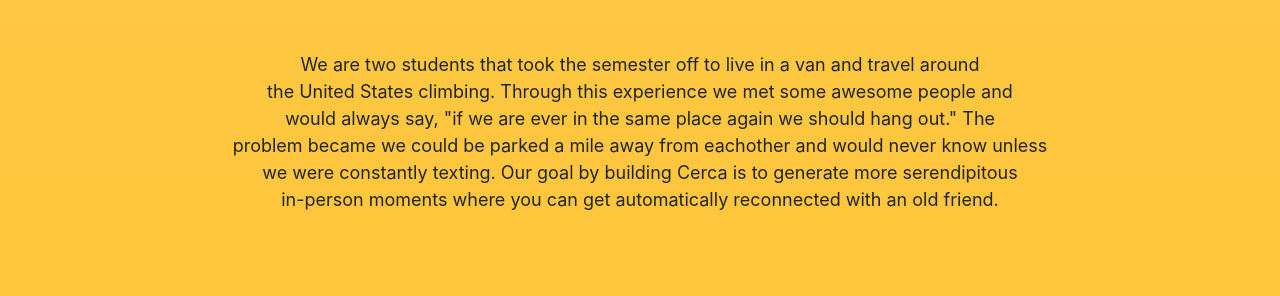
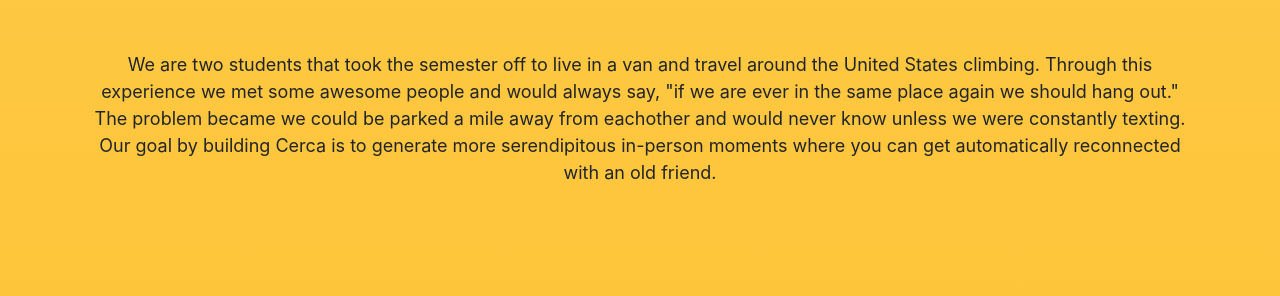
Before and after one commit to spwing/cerca_website, a website with bundled scripts: page index.html in a window 1280 px wide. Shown: the part 2702-2998 px from the top of the page. Built offline with nearby package versions, Linux system fonts and the light colour scheme; a web font is replaced by a local one.

Commit message:
fixing paragraph styling

```diff
--- a/index.html
+++ b/index.html
@@ -49,7 +49,6 @@
           <li class="nav-item">
             <a class="nav-link js-scroll-trigger" href="#download">About</a>
           </li>
-
           <li class="nav-item">
             <a class="nav-link js-scroll-trigger" href="#contact">Contact</a>
           </li>
@@ -161,12 +160,12 @@
 
 
           <p>
-            <br> <br
-            >We are two students that took the semester off to live in a van and travel around <br>
-            the United States climbing. Through this experience we met some awesome people and <br>
-            would always say, "if we are ever in the same place again we should hang out." The <br>
-            problem became we could be parked a mile away from eachother and would never know unless<br>
-            we were constantly texting. Our goal by building Cerca is to generate more serendipitous <br>
+            <br> <br>
+            We are two students that took the semester off to live in a van and travel around
+            the United States climbing. Through this experience we met some awesome people and
+            would always say, "if we are ever in the same place again we should hang out." The
+            problem became we could be parked a mile away from eachother and would never know unless
+            we were constantly texting. Our goal by building Cerca is to generate more serendipitous
             in-person moments where you can get automatically reconnected with an old friend.
           </p>
         </div>
```
